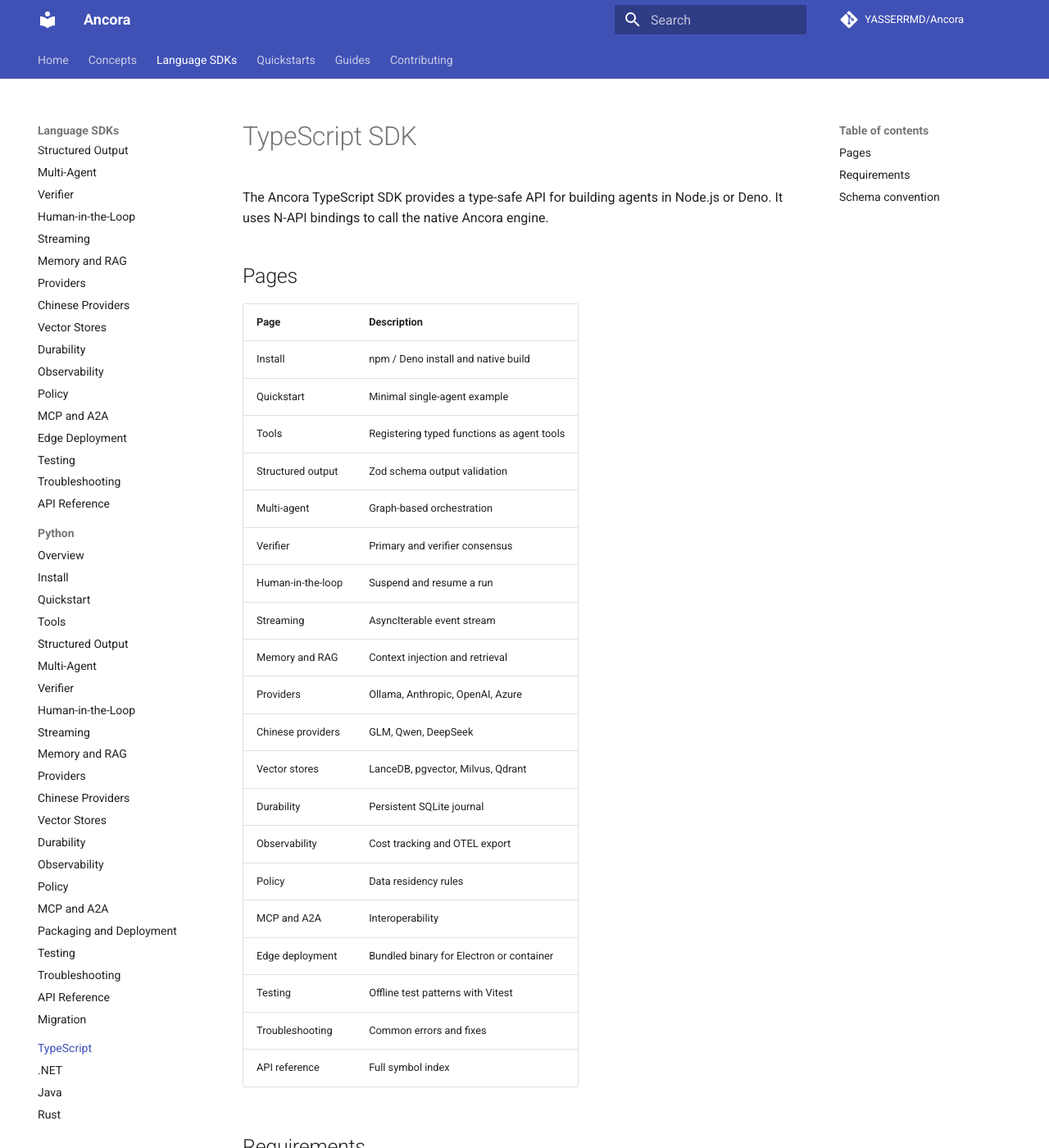
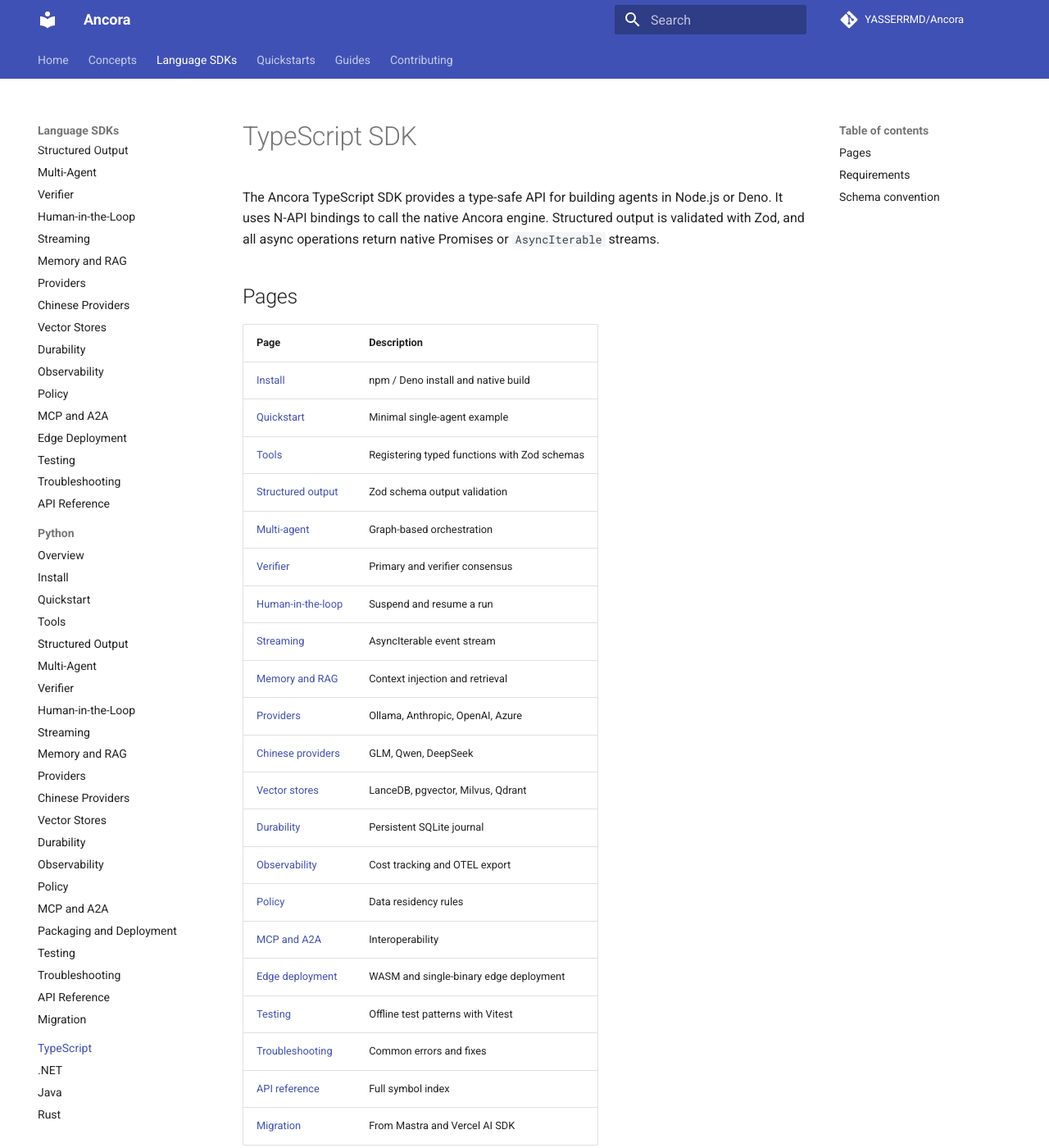
Before and after one commit to YASSERRMD/Ancora, an MkDocs documentation site: the page built from docs/sdk/ts/index.md, in a window 1280 px wide and 1400 px high. Shown: the whole window at 82% size. Built offline with MkDocs 1.6.1 and Material for MkDocs 9.7.7, drawn with Linux system fonts in a browser that asks for light colours; comment, search, counter and statistics services are not loaded.

Commit message:
docs(ts): update TypeScript SDK index with links to all doc pages

```diff
--- a/docs/sdk/ts/index.md
+++ b/docs/sdk/ts/index.md
@@ -2,31 +2,34 @@
 
 The Ancora TypeScript SDK provides a type-safe API for building agents in
 Node.js or Deno. It uses N-API bindings to call the native Ancora engine.
+Structured output is validated with Zod, and all async operations return
+native Promises or `AsyncIterable` streams.
 
 ## Pages
 
 | Page | Description |
 |------|-------------|
-| Install | npm / Deno install and native build |
-| Quickstart | Minimal single-agent example |
-| Tools | Registering typed functions as agent tools |
-| Structured output | Zod schema output validation |
-| Multi-agent | Graph-based orchestration |
-| Verifier | Primary and verifier consensus |
-| Human-in-the-loop | Suspend and resume a run |
-| Streaming | AsyncIterable event stream |
-| Memory and RAG | Context injection and retrieval |
-| Providers | Ollama, Anthropic, OpenAI, Azure |
-| Chinese providers | GLM, Qwen, DeepSeek |
-| Vector stores | LanceDB, pgvector, Milvus, Qdrant |
-| Durability | Persistent SQLite journal |
-| Observability | Cost tracking and OTEL export |
-| Policy | Data residency rules |
-| MCP and A2A | Interoperability |
-| Edge deployment | Bundled binary for Electron or container |
-| Testing | Offline test patterns with Vitest |
-| Troubleshooting | Common errors and fixes |
-| API reference | Full symbol index |
+| [Install](install.md) | npm / Deno install and native build |
+| [Quickstart](quickstart.md) | Minimal single-agent example |
+| [Tools](tools.md) | Registering typed functions with Zod schemas |
+| [Structured output](structured-output.md) | Zod schema output validation |
+| [Multi-agent](multi-agent.md) | Graph-based orchestration |
+| [Verifier](verifier.md) | Primary and verifier consensus |
+| [Human-in-the-loop](human-in-the-loop.md) | Suspend and resume a run |
+| [Streaming](streaming.md) | AsyncIterable event stream |
+| [Memory and RAG](memory-and-rag.md) | Context injection and retrieval |
+| [Providers](providers.md) | Ollama, Anthropic, OpenAI, Azure |
+| [Chinese providers](chinese-providers.md) | GLM, Qwen, DeepSeek |
+| [Vector stores](vector-stores.md) | LanceDB, pgvector, Milvus, Qdrant |
+| [Durability](durability.md) | Persistent SQLite journal |
+| [Observability](observability.md) | Cost tracking and OTEL export |
+| [Policy](policy.md) | Data residency rules |
+| [MCP and A2A](mcp-and-a2a.md) | Interoperability |
+| [Edge deployment](edge-deployment.md) | WASM and single-binary edge deployment |
+| [Testing](testing.md) | Offline test patterns with Vitest |
+| [Troubleshooting](troubleshooting.md) | Common errors and fixes |
+| [API reference](api-reference.md) | Full symbol index |
+| [Migration](migration.md) | From Mastra and Vercel AI SDK |
 
 ## Requirements
 
```
